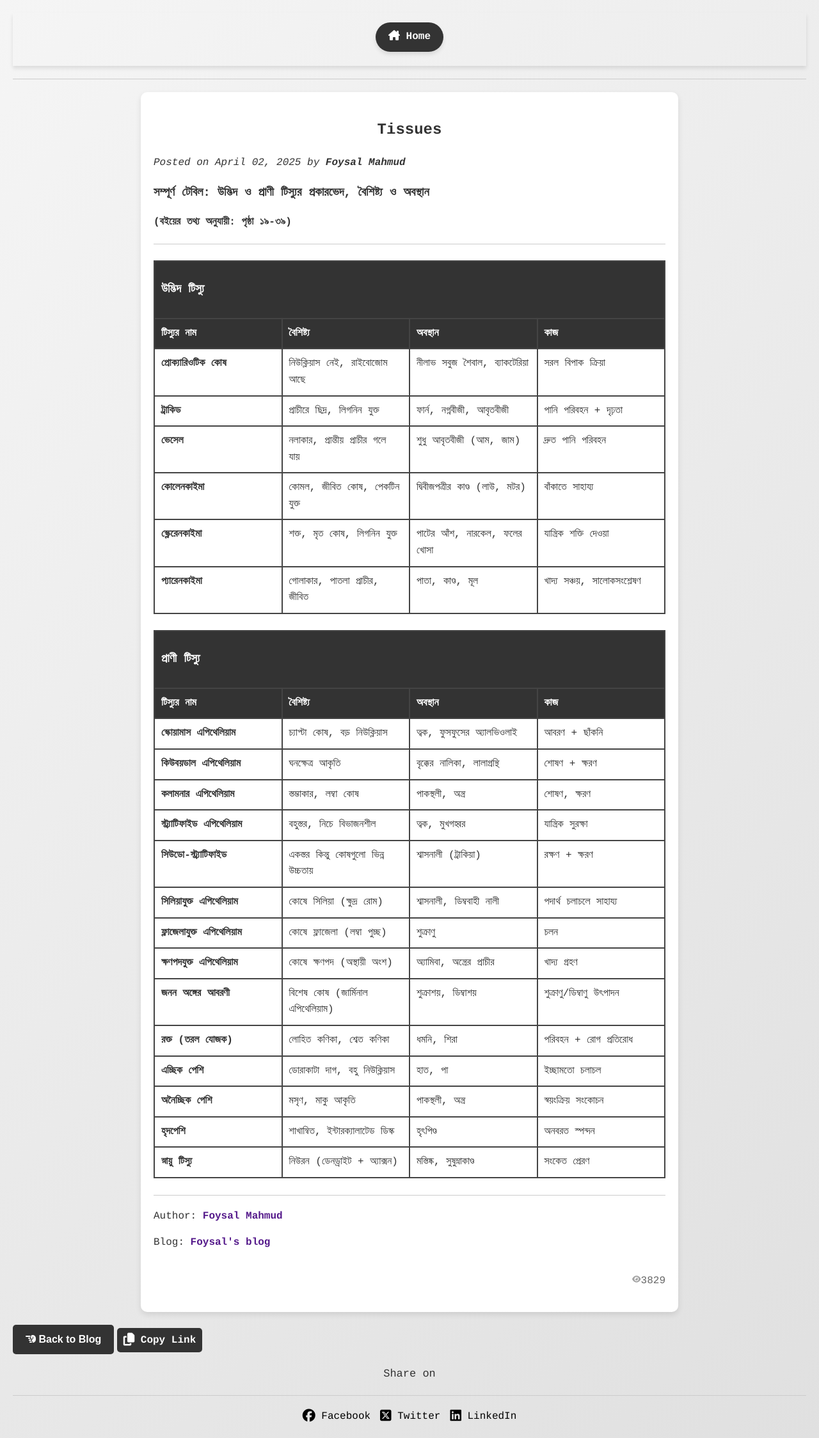
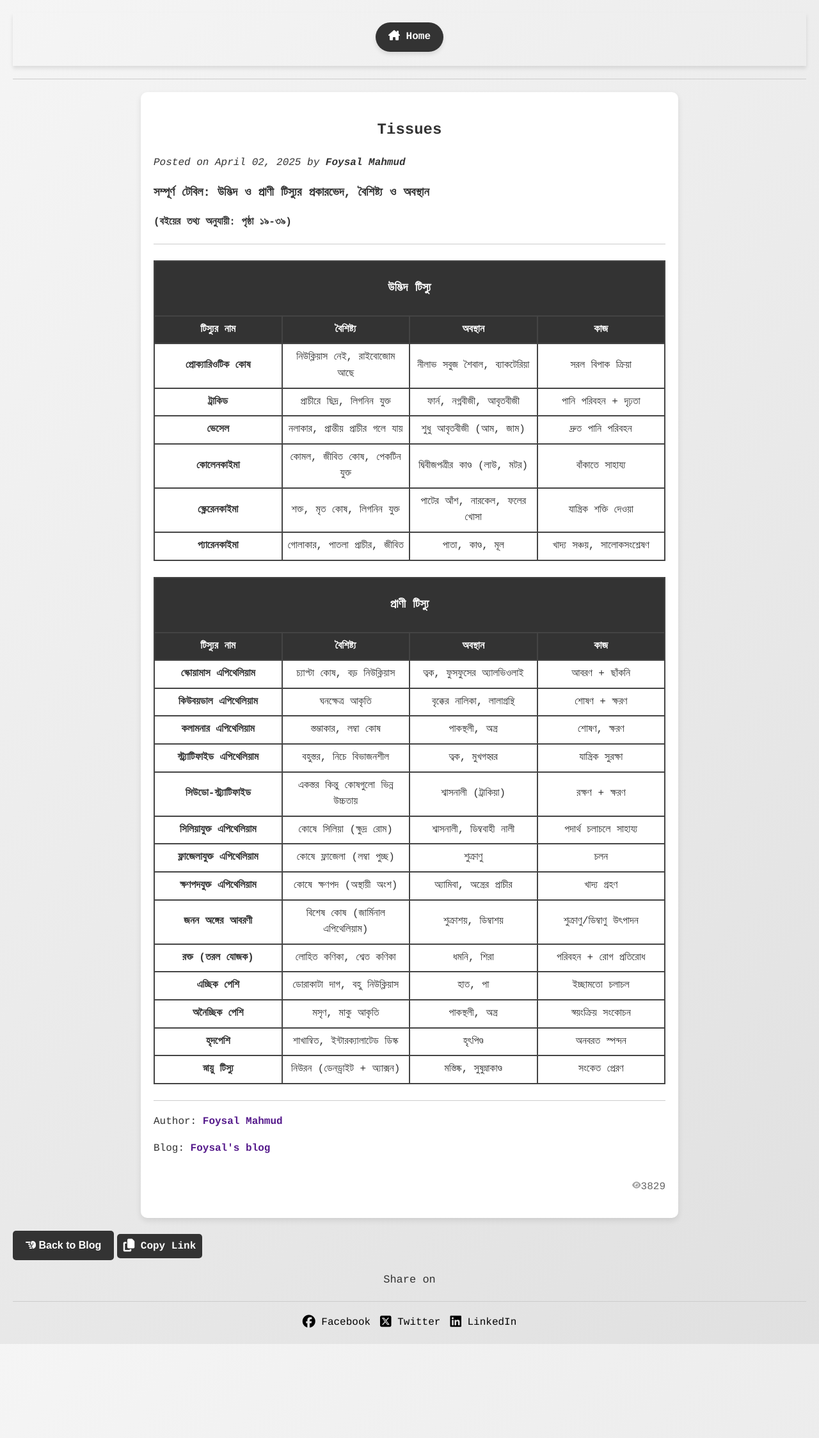
Before and after one commit to foysal1627/foysal1627.github.io, a Jekyll site: the page built from _posts/2025-04-02-Tissues.md, in a window 1280 px wide. Shown: the whole page at 64% size. Built offline with Jekyll 4.4.1, drawn with Linux system fonts in a browser that asks for light colours; after the commit the page ends 2101 px from its top, so only the background shows below that.

Commit message:
Update style.css

```diff
--- a/assets/css/style.css
+++ b/assets/css/style.css
@@ -134,7 +134,6 @@ button:hover {
 .tissue-table {
   width: 100%;
   border-collapse: collapse;
-  border-radius: 10px;
   margin: 1.6rem 0;
   table-layout: fixed;
   word-wrap: break-word;
@@ -144,9 +143,9 @@ button:hover {
 
 .tissue-table th, .tissue-table td {
   border: 2px solid #444; /* প্রতিটি ঘরের বর্ডার স্পষ্ট করা */
-  padding: 10px;
-  text-align: left;
-  vertical-align: top;
+  padding: 8px;
+  text-align: center;
+  vertical-align: center;
   white-space: normal;
 }
 
@@ -157,6 +156,6 @@ button:hover {
 
 @media (max-width: 600px) {
   .tissue-table {
-    font-size: 14px;
+    font-size: 12px;
   }
 }
```
